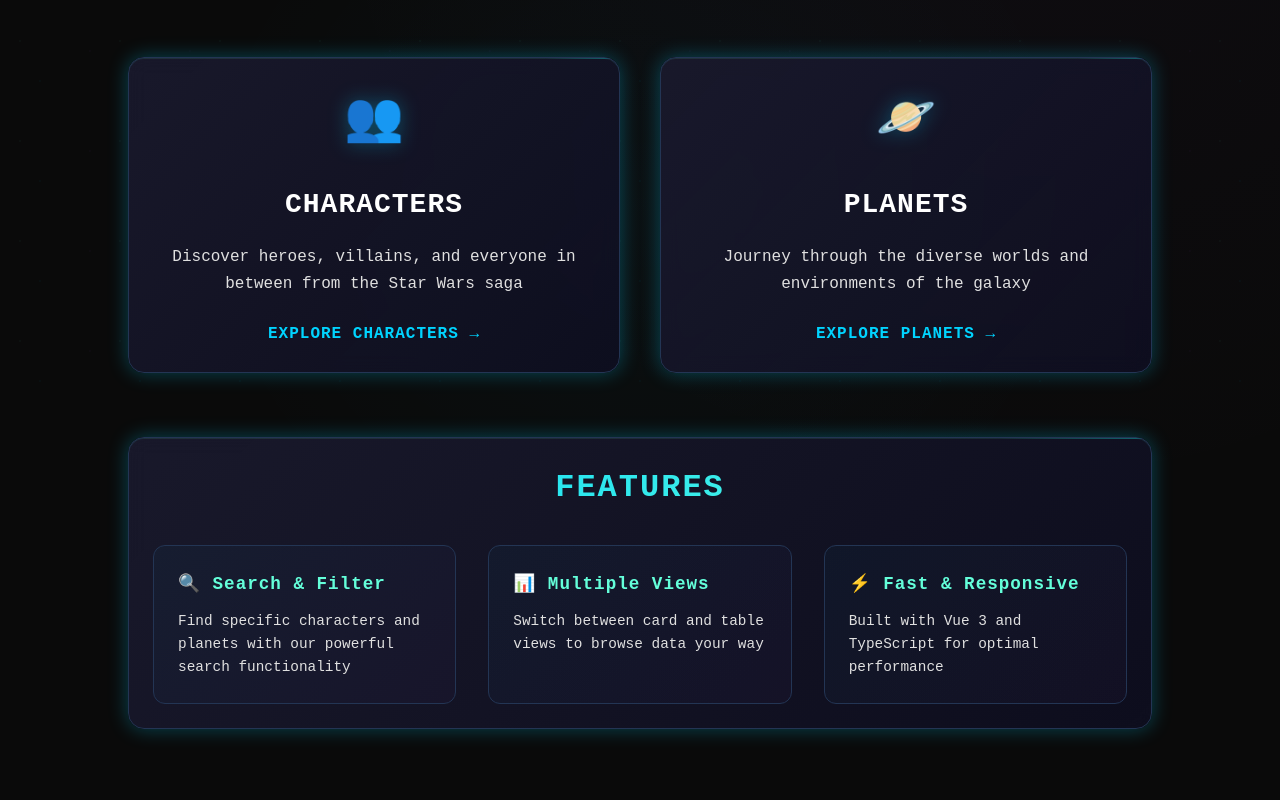
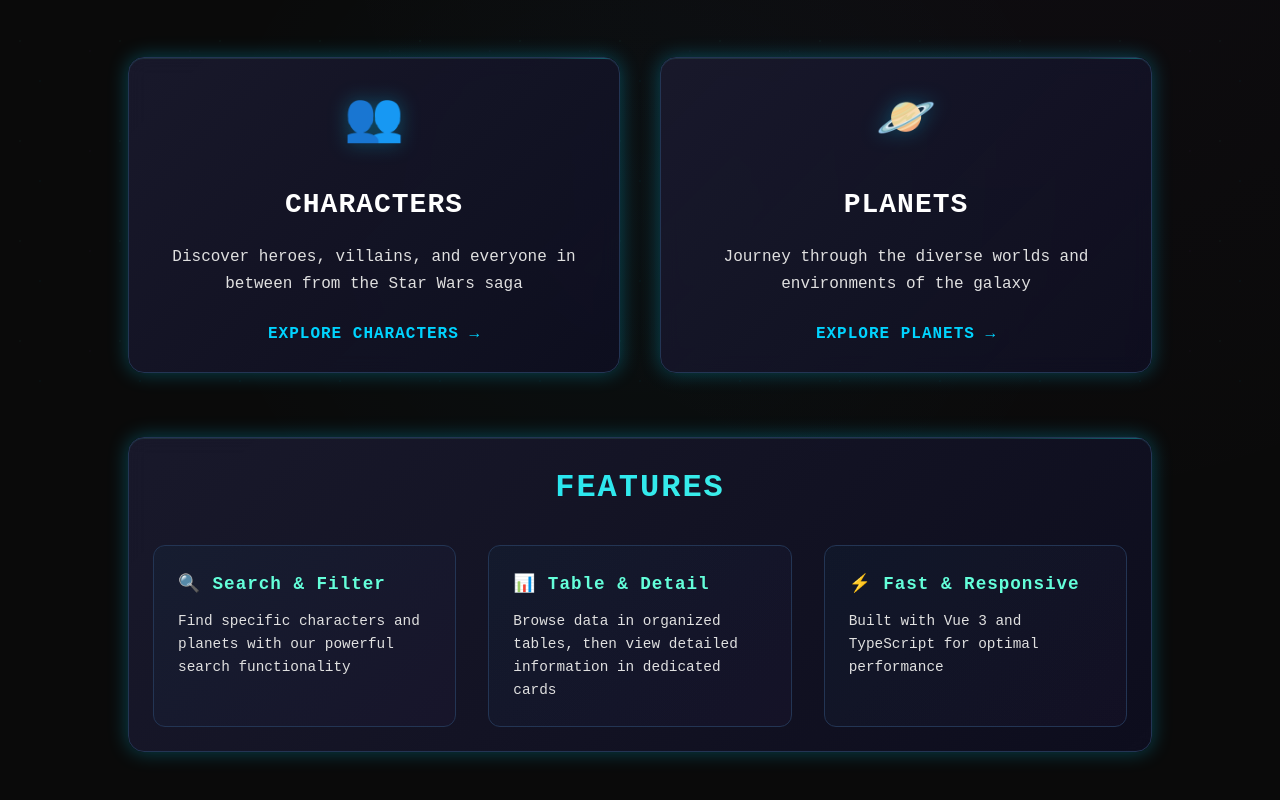
Before and after one commit to ThomiReynoso/star-wars-challenge, a Vue app: page / in a window 1280 px wide. Shown: the part 384-1184 px from the top of the page. Built offline with nearby package versions, Linux system fonts and the light colour scheme.

Commit message:
fix literal

```diff
--- a/src/views/HomeView.vue
+++ b/src/views/HomeView.vue
@@ -47,9 +47,10 @@
             </p>
           </div>
           <div class="feature">
-            <div class="feature-title">📊 Multiple Views</div>
+            <div class="feature-title">📊 Table & Detail</div>
             <p class="feature-description">
-              Switch between card and table views to browse data your way
+              Browse data in organized tables, then view detailed information in
+              dedicated cards
             </p>
           </div>
           <div class="feature">
```
